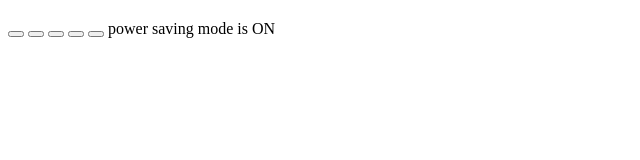
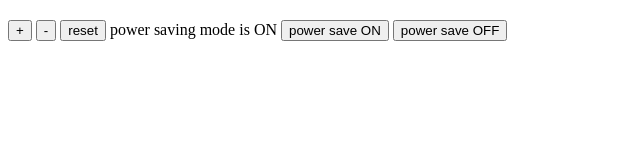
Before and after one commit to Tracht/Thermostat, a plain HTML site: page jasmine-standalone-3/index.html in a window 1280 px wide. Shown: the whole page, without its empty margins (0-640 px from the left). Drawn offline with Linux system fonts and the light colour scheme.

Commit message:
updated index.html

```diff
--- a/jasmine-standalone-3/index.html
+++ b/jasmine-standalone-3/index.html
@@ -1,23 +1,26 @@
 <!DOCTYPE html>
 <html>
+
   <head>
+    <meta charset="UTF-8">
+    <meta name="viewport" content="width=device-width, initial-scale=1.0">
       <title> Thermostat </title>
   </head>
+
   <body>
       <section>
           <h1 id="temperature"></h1>
           <p>
-            <button id= "incr_temp" type="button" name="incr_temp"></button>
-            <button id= "decr_temp" type="button" name="decr_temp"></button>
-            <button id= "reset_temp" type="button" name="reset_temp"></button>
-            <button id= "powerSaveOn" type="button" name="powerSaveOn"></button>
-            <button id= "powerSaveOff" type="button" name="powerSaveOff"></button>
+            <button id= "incr_temp" type="button" name="incr_temp"> + </button>
+            <button id= "decr_temp" type="button" name="decr_temp"> - </button>
+            <button id= "reset_temp" type="button" name="reset_temp"> reset </button>
             power saving mode is <span id="isPowerSaveOn">ON</span>
+            <button id= "powerSaveOn" type="button" name="powerSaveOn"> power save ON </button>
+            <button id= "powerSaveOff" type="button" name="powerSaveOff"> power save OFF </button>
           </p>
       </section>
 
-
-
       <script src="src/thermostat.js"></script>
   </body>
+
 </html>
```
